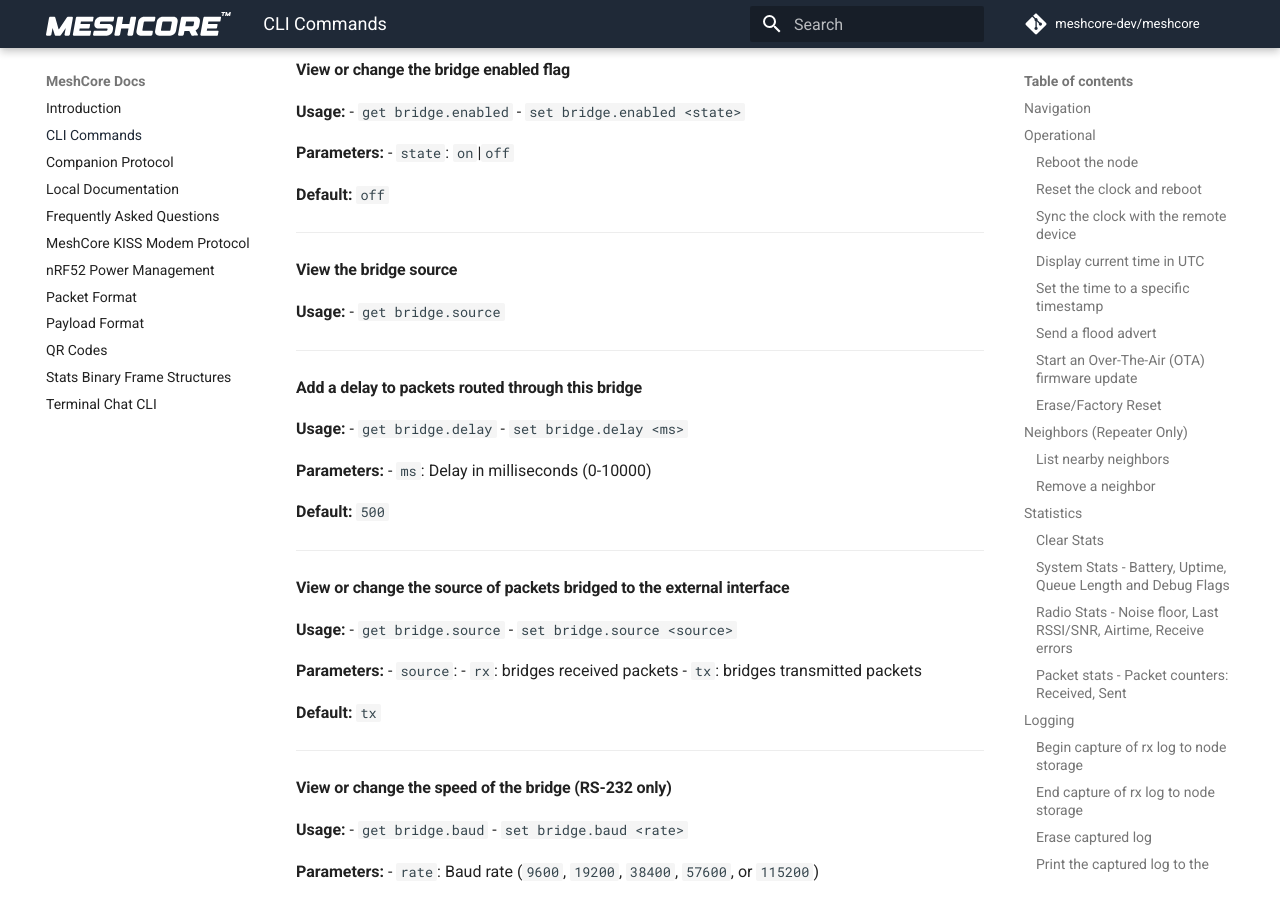
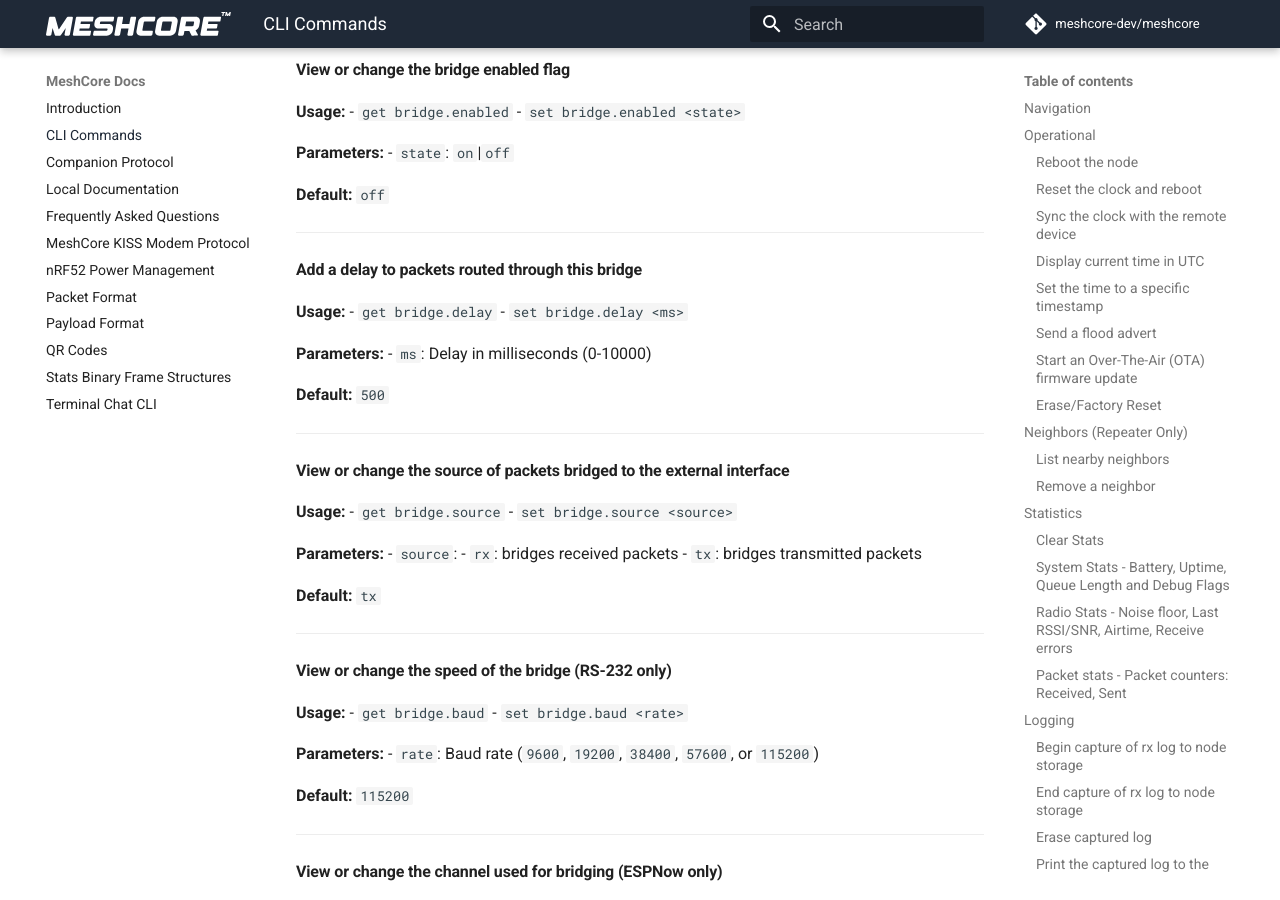
Before and after one commit to JacekVV/MeshCore-Hydra, an MkDocs documentation site: the page built from docs/cli_commands.md, in a window 1280 px wide and 900 px high, scrolled down 15473 px. Built offline with MkDocs 1.6.1 and Material for MkDocs 9.7.7, drawn with Linux system fonts in a browser that asks for light colours; comment, search, counter and statistics services are not loaded.

Commit message:
Removed section for individual `get bridge.source`

```diff
--- a/docs/cli_commands.md
+++ b/docs/cli_commands.md
@@ -816,12 +816,6 @@ region save
 
 ---
 
-#### View the bridge source
-**Usage:**
-- `get bridge.source`
-
----
-
 #### Add a delay to packets routed through this bridge
 **Usage:**
 - `get bridge.delay`
```
